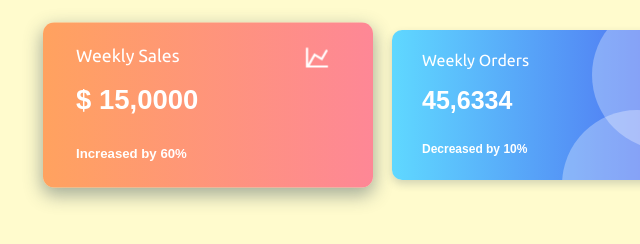
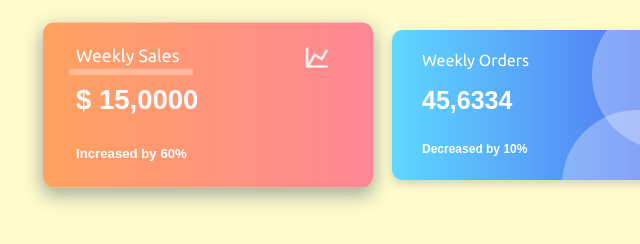
Before and after one commit to Sabjeslav/CardTask, a plain HTML site: page index.html in a window 1280 px wide. In both pictures the pointer is over the element 305 px from the left and 105 px from the top of the page. Shown: the full height of the page, 98-738 px from the left. Drawn offline with Linux system fonts and the light colour scheme.

Commit message:
Upper circle animation reworked

```diff
--- a/assets/css/style.css
+++ b/assets/css/style.css
@@ -56,7 +56,8 @@ body {
 }
 
 .card-container:hover::before {
-  transform: translateY(-100%);
+  transform:  translateX(-130%) scaleY(0.04) scaleX(.75);
+  border-radius: 5px ;
 }
 
 .card-container:hover::after{
```
